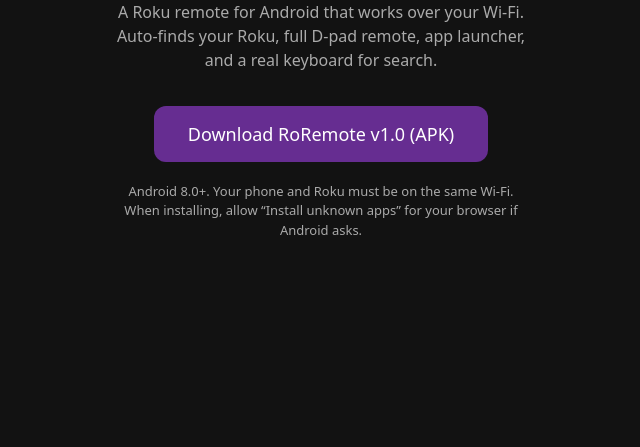
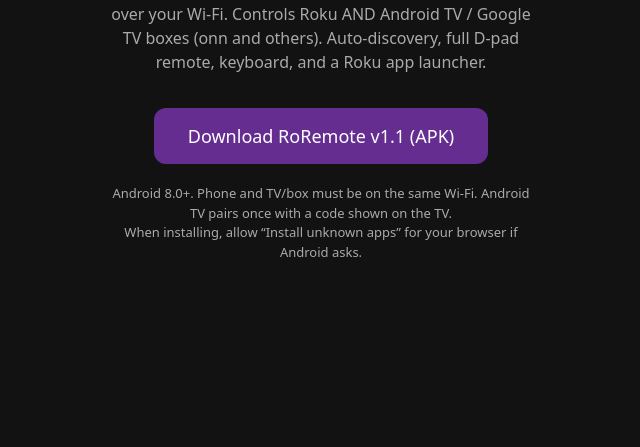
Before and after one commit to Dro1988/roremote, a plain HTML site: page index.html in a window 1280 px wide. Shown: the part 353-800 px from the top of the page, without its empty margins (319-959 px from the left). Drawn offline with Linux system fonts and the light colour scheme.

Commit message:
RoRemote v1.1: Android TV / Google TV support (onn etc.)

```diff
--- a/index.html
+++ b/index.html
@@ -18,9 +18,9 @@
   <div class="card">
     <div class="badge">📺</div>
     <h1>RoRemote</h1>
-    <p>A Roku remote for Android that works over your Wi-Fi. Auto-finds your Roku, full D-pad remote, app launcher, and a real keyboard for search.</p>
-    <a class="btn" href="RoRemote.apk">Download RoRemote v1.0 (APK)</a>
-    <p class="small">Android 8.0+. Your phone and Roku must be on the same Wi-Fi.<br>When installing, allow “Install unknown apps” for your browser if Android asks.</p>
+    <p>A Roku + Android TV remote for Android that works over your Wi-Fi. Controls Roku AND Android TV / Google TV boxes (onn and others). Auto-discovery, full D-pad remote, keyboard, and a Roku app launcher.</p>
+    <a class="btn" href="RoRemote.apk">Download RoRemote v1.1 (APK)</a>
+    <p class="small">Android 8.0+. Phone and TV/box must be on the same Wi-Fi. Android TV pairs once with a code shown on the TV.<br>When installing, allow “Install unknown apps” for your browser if Android asks.</p>
   </div>
 </body>
 </html>
```
Also changed, not shown: 1 other file.
